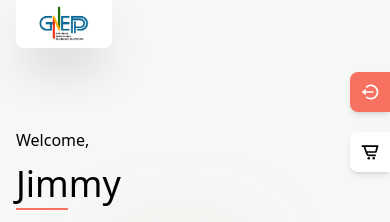
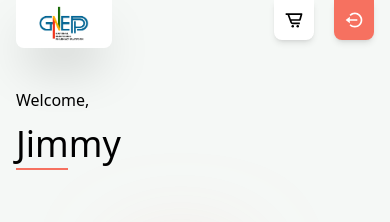
Before and after one commit to omarbagna/neppPortalUI, a React (Create React App) app: page / in a window 390 px wide. Shown: the top 222 px of the page. Built offline with nearby package versions, Linux system fonts and the light colour scheme.

Commit message:
more info page bugging fixed final

```diff
--- a/src/components/LayoutComponents/Cart.jsx
+++ b/src/components/LayoutComponents/Cart.jsx
@@ -3,7 +3,7 @@ import { BiCartAlt } from 'react-icons/bi';
 
 const Cart = () => {
 	return (
-		<div className="bg-white text-black transition-all duration-200 ease-in cursor-pointer shadow-md hover:text-accent hover:scale-105 hover:shadow-lg w-10 h-10 sm:w-12 sm:h-12 lg:w-12 lg:h-16 flex flex-col justify-center lg:justify-end items-center lg:pb-3 text-xl sm:text-3xl md:text-4xl rounded-l-lg lg:rounded-tl-none lg:rounded-b-lg">
+		<div className="bg-white text-black transition-all duration-200 ease-in cursor-pointer shadow-md hover:text-accent hover:scale-105 hover:shadow-lg w-10 h-10 sm:w-12 sm:h-12 lg:w-12 lg:h-16 flex flex-col justify-center lg:justify-end items-center lg:pb-3 text-xl sm:text-3xl md:text-4xl rounded-b-lg">
 			<BiCartAlt className="cursor-pointer" />
 		</div>
 	);
--- a/src/components/LayoutComponents/LogoutBtn.jsx
+++ b/src/components/LayoutComponents/LogoutBtn.jsx
@@ -3,7 +3,7 @@ import { BiLogOutCircle } from 'react-icons/bi';
 
 const LogoutBtn = () => {
 	return (
-		<div className="bg-bgOne transition-all duration-200 ease-in shadow-md cursor-pointer hover:scale-105 hover:shadow-lg w-10 h-10 sm:w-12 sm:h-12 lg:w-12 lg:h-16 flex flex-col justify-center lg:justify-end items-center lg:pb-3 text-xl sm:text-3xl md:text-4xl text-white rounded-l-lg lg:rounded-tl-none lg:rounded-b-lg">
+		<div className="bg-bgOne transition-all duration-200 ease-in shadow-md cursor-pointer hover:scale-105 hover:shadow-lg w-10 h-10 sm:w-12 sm:h-12 lg:w-12 lg:h-16 flex flex-col justify-center lg:justify-end items-center lg:pb-3 text-xl sm:text-3xl md:text-4xl text-white rounded-b-lg">
 			<BiLogOutCircle className="cursor-pointer" />
 		</div>
 	);
--- a/src/components/LayoutComponents/MainContent.jsx
+++ b/src/components/LayoutComponents/MainContent.jsx
@@ -6,8 +6,8 @@ import Cart from './Cart';
 
 const MainContent = () => {
 	return (
-		<div className="w-screen h-screen my-14 sm:my-20 lg:ml-36 lg:my-0 p-4 sm:p-8 lg:px-10 overflow-y-scroll">
-			<div className="fixed z-50 top-18 right-0 lg:top-0 lg:right-14 flex flex-col-reverse lg:flex-row justify-end items-center gap-5">
+		<div className="w-screen h-screen mt-4 mb-14 sm:mb-20 lg:ml-36 lg:my-0 p-4 sm:p-8 lg:px-10 overflow-y-scroll">
+			<div className="fixed z-50 top-0 right-4 lg:top-0 lg:right-14 flex  lg:flex-row justify-end items-center gap-5">
 				<Cart />
 				<LogoutBtn />
 			</div>
--- a/src/pages/MoreInfo/MoreInfo.jsx
+++ b/src/pages/MoreInfo/MoreInfo.jsx
@@ -7,7 +7,7 @@ import { InputBox, SubmitBtn, Title } from '../../components';
 
 const MoreInfo = () => {
 	return (
-		<div className="py-14 w-full h-full flex flex-col lg:flex-row gap-8 lg:gap-16 justify-center items-center">
+		<div className="py-14 w-full h-full flex flex-col lg:flex-row gap-6 lg:gap-16 justify-center items-center">
 			<div className=" bg-white flex flex-col gap-6 rounded-md p-4 lg:p-6 w-full h-fit justify-start items-start">
 				<Title size="text-xl lg:text-3xl" title="More Info" />
 				<p className="text-gray opacity-80 font-extralight text-sm md:text-base lg:text-lg">
```
